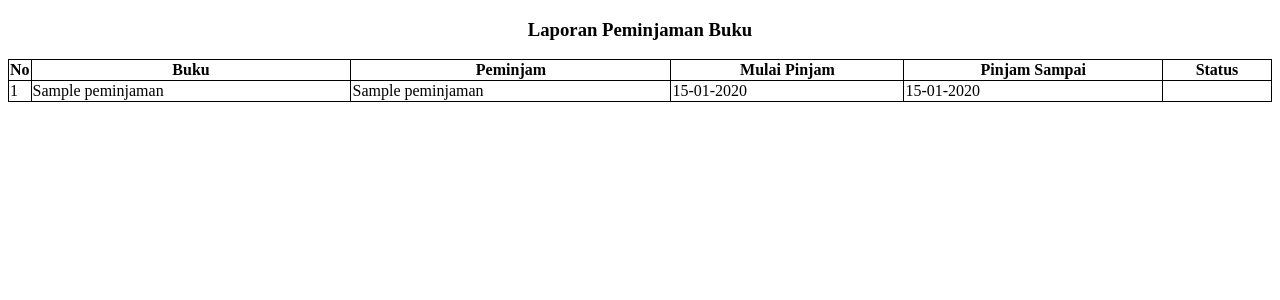
After one commit to ekkys/maktab, a CodeIgniter app: the page made by application/views/admin/v_laporan_pdf.php in a window 1280 px wide. The commit adds this page. Shown: the top 300 px of the page. Run offline with CodeIgniter, Linux system fonts and the light colour scheme; tables that the repository leaves empty or names only in its code hold one stand-in row (values such as "Sample post"); the template is opened without the code that fills it: most values are stand-ins (such as "Sample title", 1, 10 or a date in 2020).

Commit message:
Menambahkan laporan pdf

```diff
--- a/application/config/config.php
+++ b/application/config/config.php
@@ -136,7 +136,7 @@ $config['subclass_prefix'] = 'MY_';
 | Note: This will NOT disable or override the CodeIgniter-specific
 |	autoloading (application/config/autoload.php)
 */
-$config['composer_autoload'] = FALSE;
+$config['composer_autoload'] = "vendor/autoload.php";
 
 /*
 |--------------------------------------------------------------------------
--- /dev/null
+++ b/application/views/admin/v_laporan_pdf.php
@@ -0,0 +1,55 @@
+<!DOCTYPE html>
+<html>
+<head>
+	<title>Cetak Laporan Peminjaman Buku</title>
+</head>
+<body>
+	<style type="text/css">
+	table{
+		border-collapse: collapse;
+	}
+	table th,td{
+		border: 1px solid #000;
+	}
+</style>
+<center>
+	<h3>Laporan Peminjaman Buku</h3>
+</center>
+<table>
+	<tr>
+		<th width="1%">No</th>
+		<th>Buku</th>
+		<th>Peminjam</th>
+		<th>Mulai Pinjam</th>
+		<th>Pinjam Sampai</th>
+		<th>Status</th>
+	</tr>
+	<?php
+	$no = 1;
+	foreach($peminjaman as $p){
+	?>
+	<tr>
+		<td><?php echo $no++; ?></td>
+		<td><?php echo $p->judul; ?></td>
+		<td><?php echo $p->nama; ?></td>
+		<td><?php echo date('d-m-Y',strtotime($p->peminjaman_tanggal_mulai)); ?></td>
+		<td><?php echo date('d-m-Y',strtotime($p->peminjaman_tanggal_sampai));
+			?></td>
+			<td>
+				<center>
+					<?php
+					if($p->peminjaman_status == "1"){
+					echo "<div class='badge badge-success'>Selesai</div>";
+				}else if($p->peminjaman_status == "2"){
+				echo "<div class='badge badge-warning'>Dipinjam</div>";
+			}
+			?>
+		</center>
+	</td>
+</tr>
+<?php
+}
+?>
+</table>
+</body>
+</html>
--- a/application/views/admin/v_peminjaman_laporan.php
+++ b/application/views/admin/v_peminjaman_laporan.php
@@ -34,7 +34,9 @@
  			$sampai = $_GET['tanggal_sampai'];
  			?>
  			<a class='btn btn-primary' target="_blank" href='<?php echo base_url().'admin/peminjaman_cetak/?tanggal_mulai='.$mulai.'&tanggal_sampai='.$sampai ?>'>
- 			<i class='fa fa-print'></i> CETAK</a>
+ 			<i class='fa fa-print'></i> CETAK </a>
+ 			<a class='btn btn-primary' target="_blank" href='<?php echo base_url().'admin/laporan_pdf/?tanggal_mulai='.$mulai.'&tanggal_sampai='.$sampai ?>'>
+ 			<i class='fa fa-pdf'></i> PDF </a>
  			<?php
  		}
  		?>
--- a/composer.json
+++ b/composer.json
@@ -11,7 +11,8 @@
 		"source": "https://github.com/bcit-ci/CodeIgniter"
 	},
 	"require": {
-		"php": ">=5.3.7"
+		"php": ">=5.3.7",
+		"dompdf/dompdf": "^0.8.5"
 	},
 	"suggest": {
 		"paragonie/random_compat": "Provides better randomness in PHP 5.x"
```
Also changed, not shown: application/controllers/Admin.php (+31 -2 lines), application/libraries/Pdf.php (added, +49 -0 lines).
